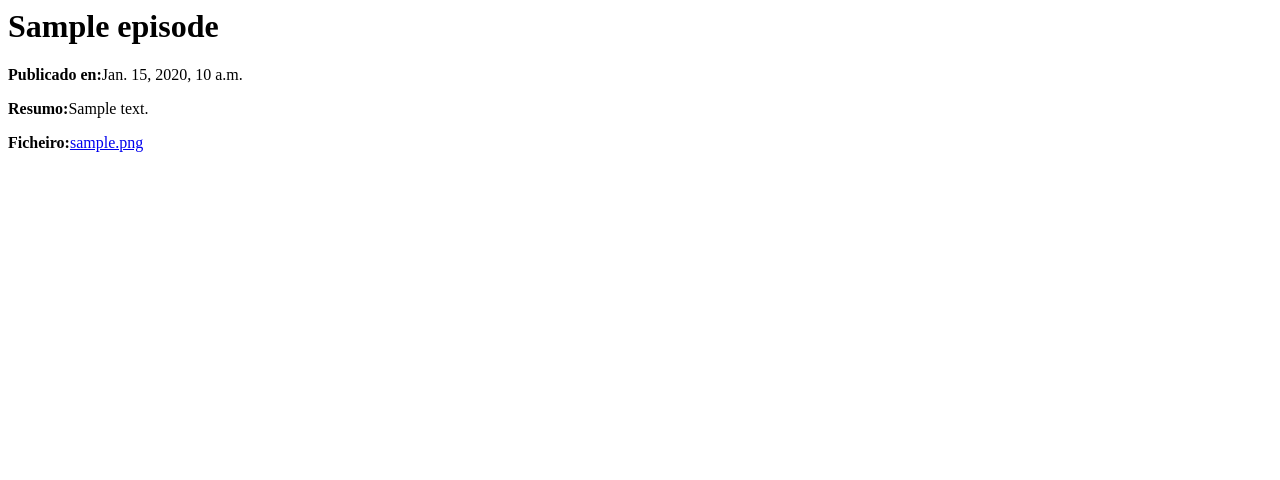
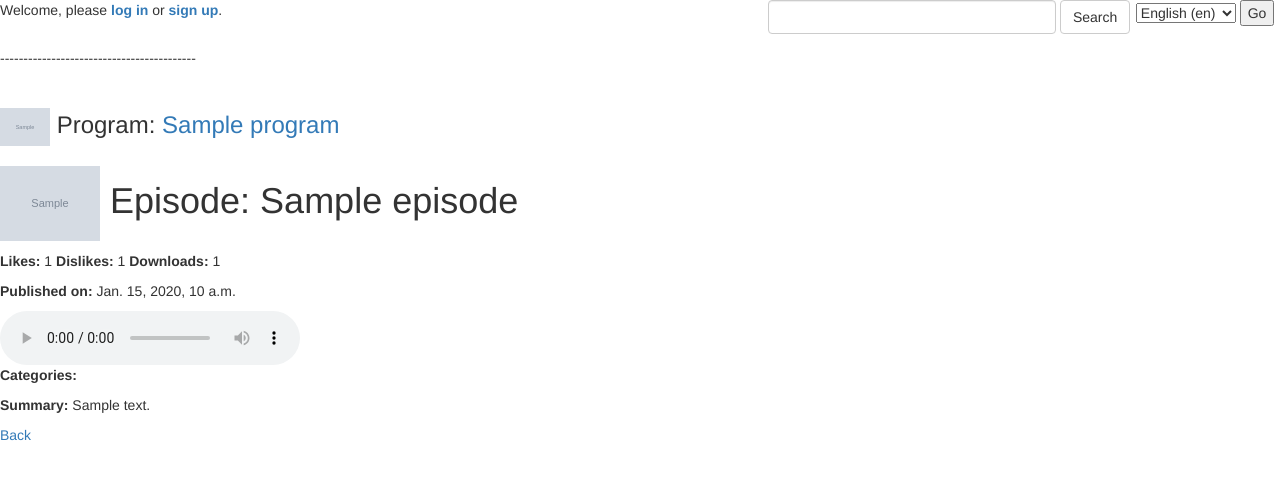
Before and after one commit to FerbLee/RSS-Radio, a Django app: page /rss_feed/episode/1/ in a window 1280 px wide. Shown: the top 480 px of the page. Run offline with Django 3.2, Linux system fonts and the light colour scheme; tables that the repository leaves empty hold one stand-in row (values such as "Sample post"); grey boxes marked "Sample" are stand-in pictures; parts of the project's set-up code (start-up, migrations or seed data) failed here and were passed over; some libraries are stand-ins or nearby versions.

Commit message:
Episode view started

```diff
--- a/rss_feed/templates/rss_feed/detail_episode.html
+++ b/rss_feed/templates/rss_feed/detail_episode.html
@@ -1,7 +1,47 @@
-<h1>{{ episode.title }}</h1>
+{% extends 'base.html' %}
+{% load i18n %}
+{% block content %}
 
-{% if error_message %}<p><strong>{{ error_message }}</strong></p>{% endif %}
+{% trans "See more" as seemore %}
 
-<p><b>Publicado en:</b>{{ episode.publication_date }}</p>
-<p><b>Resumo:</b>{{ episode.summary }}</p>
-<p><b>Ficheiro:</b><a href={{ episode.file }}>{{ episode.file }}</a></p>
+<h3> <img src="{{ episode.program.image.path.url }}" width='50'> {% trans "Program:" %}
+	<a href="{% url 'rss_feed:detail_program' episode.program.id %}"> {{ episode.program.name }}</a></h3>
+<h1> <img src="{{ episode.image.path.url }}" width='100'> {% trans "Episode:" %} {{ episode.title }}</h1>
+
+{% if request.user.is_authenticated %}
+	<div id="like-button">
+
+		{% if episode_voted %}
+			 <form method="post" class="form-inline" action="" >
+	 			{% csrf_token %}
+	 	 		<input type="submit" class="btn btn-default" value="{% blocktrans %}Dislike{% endblocktrans %}">
+	 		</form>
+		{% else %}
+	 		<form method="post" class="form-inline" action="" >
+	 			{% csrf_token %}
+	 	 		<input type="submit" class="btn btn-default" value="{% blocktrans %}Like{% endblocktrans %}" >
+	 		</form>
+	 	{% endif %}
+	</div>
+{% endif %}
+
+<p><b>{% trans "Likes:" %}</b> {{ episode.up_votes }} <b>{% trans "Dislikes:" %}</b> {{ episode.down_votes }}
+	<b>{% trans "Downloads:" %}</b> {{ episode.downloads }}</p>
+<p><b>{% trans "Published on:" %}</b> {{ episode.publication_date }}</p>
+
+<audio controls>
+	<source src="{{ episode.file }}" type="{{ episode.file_type }}"/>
+	{% trans "Your browser does not support the audio element." %}
+</audio>
+
+<p><b>{% trans "Categories:" %}</b>
+	{% for category in program.tag_set.all %}
+		<a href="{% url 'rss_feed:unknown' %}"> {{ category }}</a>
+	{% endfor %}
+</p>
+
+
+<p><b>{% trans "Summary:" %}</b> {{ episode.summary }} </p>
+
+<p><a href="{% url 'rss_feed:index'%}">{% trans "Back" %}</a></p>
+{% endblock %}
```
